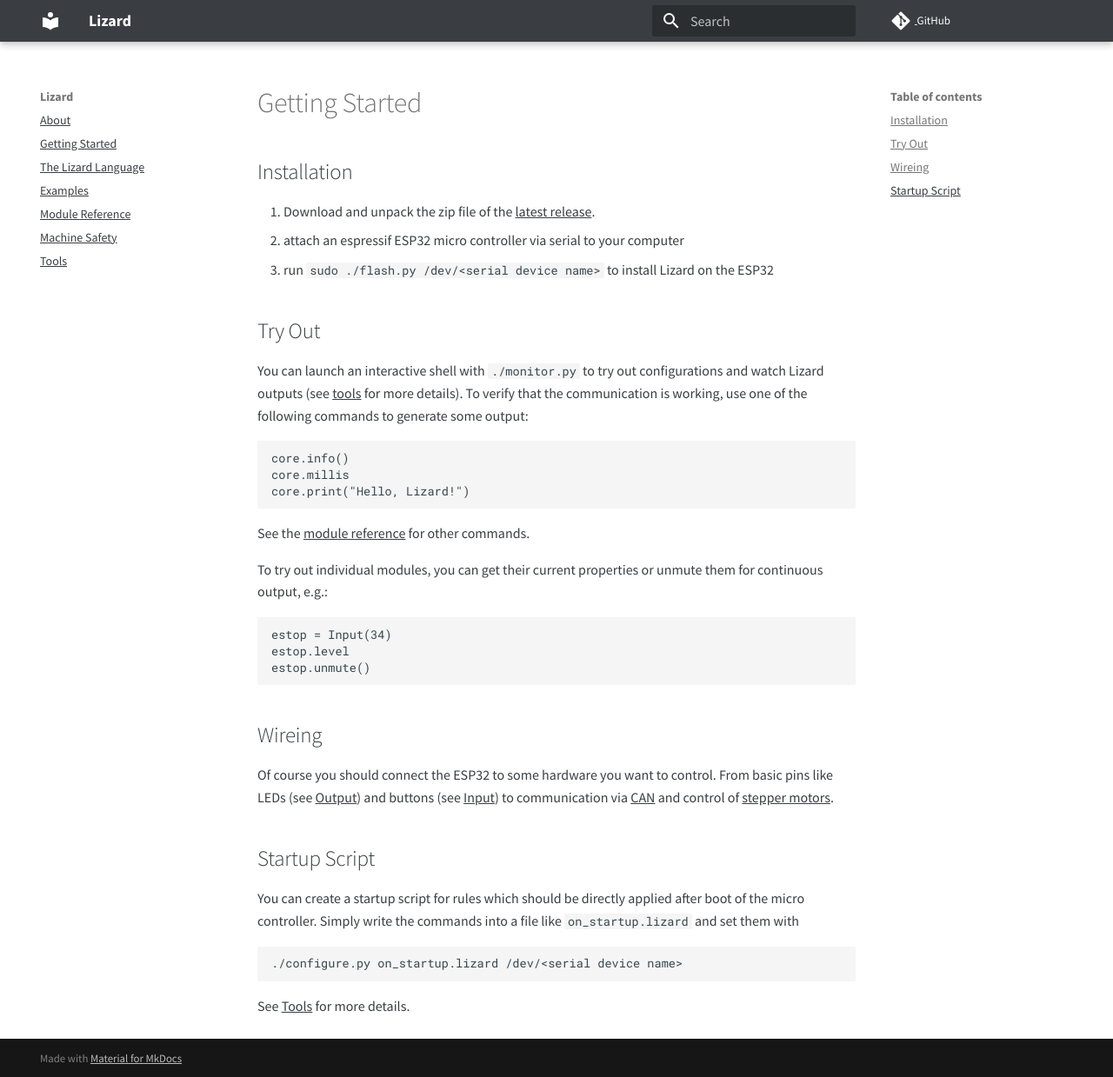
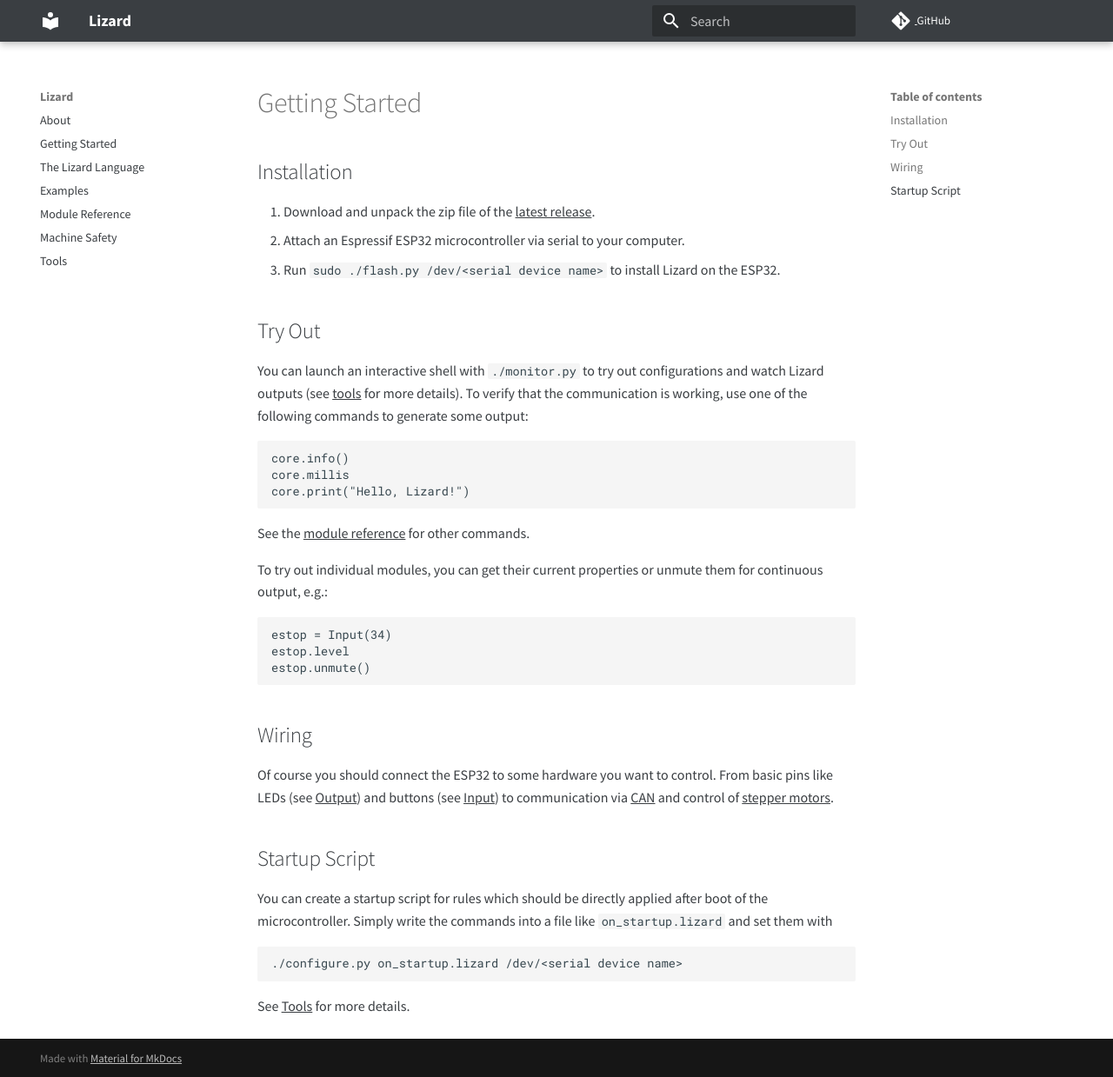
Before and after one commit to zauberzeug/lizard, an MkDocs documentation site: the page built from docs/getting_started.md, in a window 1280 px wide and 1239 px high. Shown: the whole window at 87% size. Built offline with MkDocs 1.6.1 and Material for MkDocs 9.7.7, drawn with Linux system fonts in a browser that asks for light colours; comment, search, counter and statistics services are not loaded.

Commit message:
code review and formatting

````diff
--- a/docs/getting_started.md
+++ b/docs/getting_started.md
@@ -3,8 +3,8 @@
 ## Installation
 
 1. Download and unpack the zip file of the [latest release](https://github.com/zauberzeug/lizard/releases).
-2. attach an espressif ESP32 micro controller via serial to your computer
-3. run `sudo ./flash.py /dev/<serial device name>` to install Lizard on the ESP32
+2. Attach an Espressif ESP32 microcontroller via serial to your computer.
+3. Run `sudo ./flash.py /dev/<serial device name>` to install Lizard on the ESP32.
 
 ## Try Out
 
@@ -23,7 +23,7 @@
     estop.level
     estop.unmute()
 
-## Wireing
+## Wiring
 
 Of course you should connect the ESP32 to some hardware you want to control.
 From basic pins like LEDs (see [Output](module_reference.md#output)) and buttons (see [Input](module_reference.md#input))
@@ -31,7 +31,7 @@
 
 ## Startup Script
 
-You can create a startup script for rules which should be directly applied after boot of the micro controller.
+You can create a startup script for rules which should be directly applied after boot of the microcontroller.
 Simply write the commands into a file like `on_startup.lizard` and set them with
 
 ```bash
--- a/docs/stylesheets/extra.css
+++ b/docs/stylesheets/extra.css
@@ -4,7 +4,7 @@
   --md-accent-fg-color: #53b689;
 }
 
-a {
+a:not(.md-nav__link) {
   text-decoration: underline;
 }
 
````
Also changed, not shown: README.md (+1 -1 lines), configure.py (+5 -2 lines), docs/index.md (+1 -1 lines), docs/tools.md (+2 -2 lines), esp.py (+11 -10 lines), flash.py (+8 -6 lines), monitor.py (+8 -7 lines), 1 other file.
